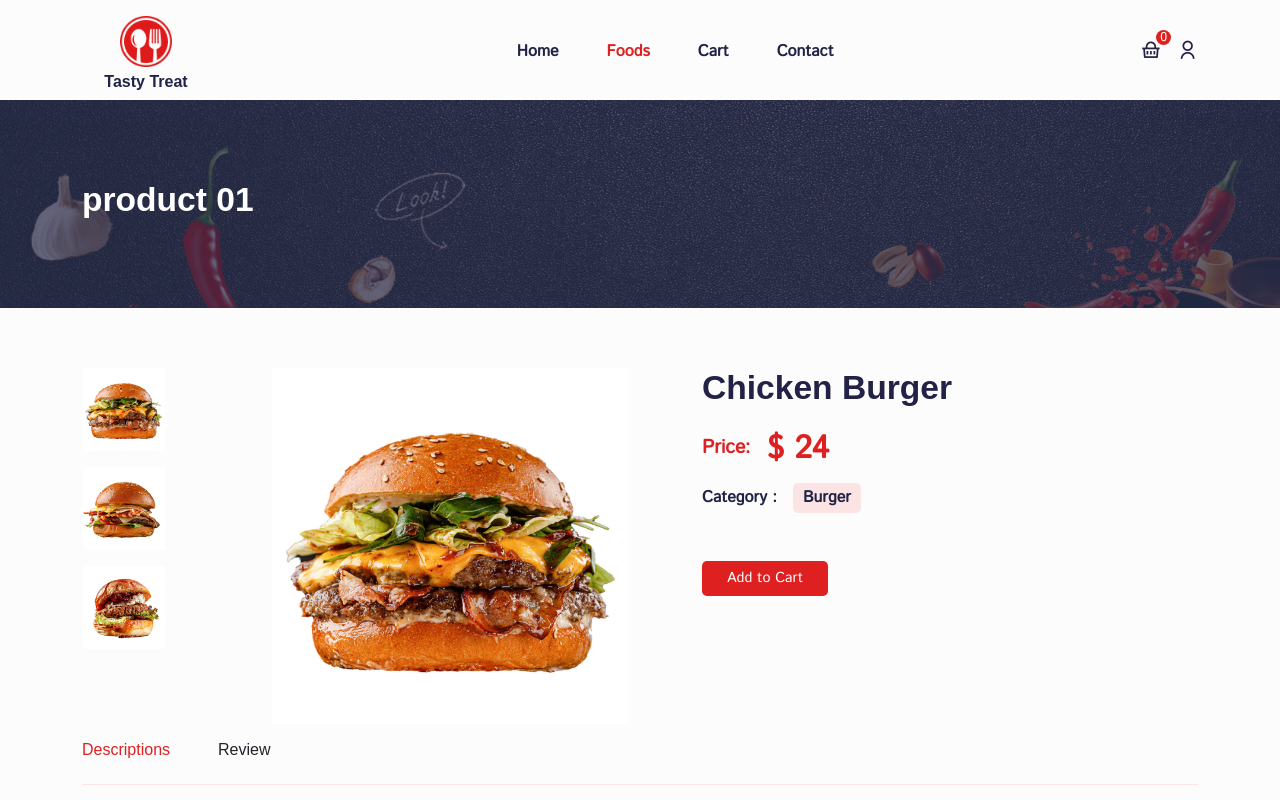
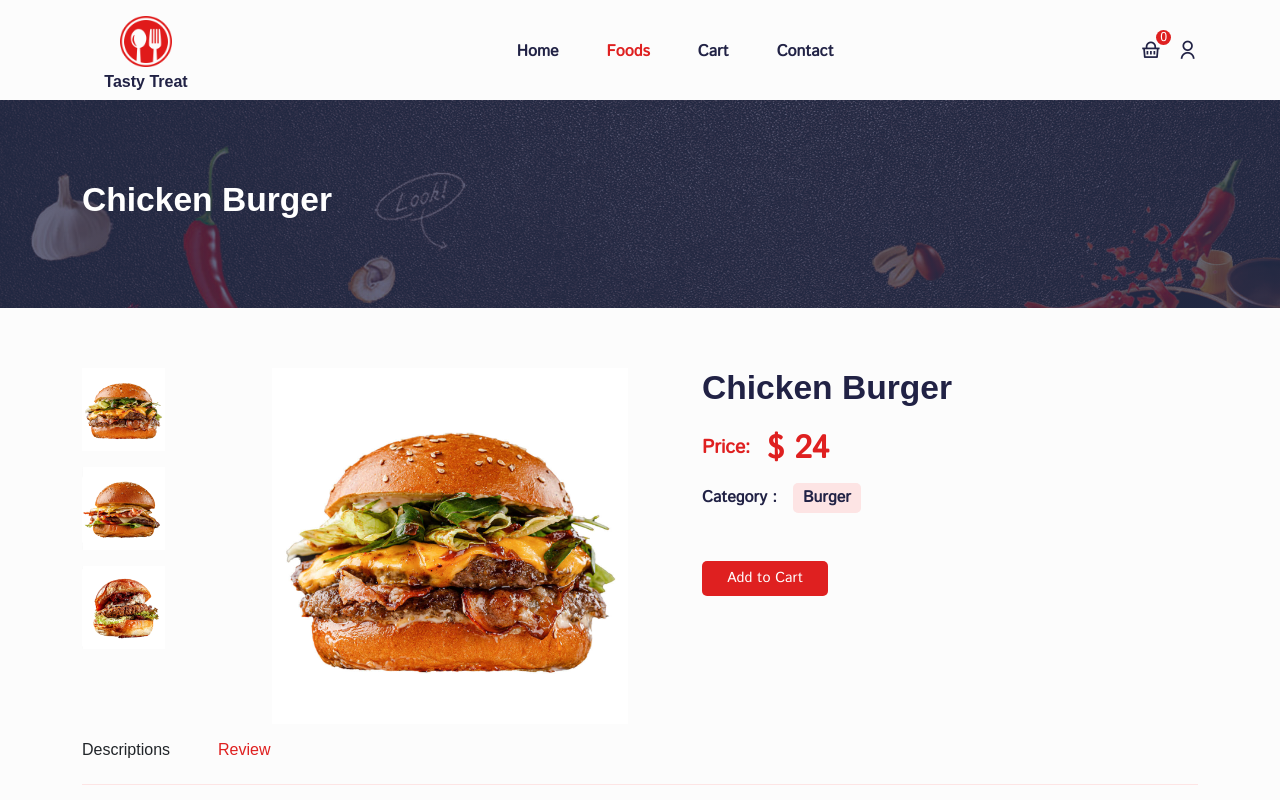
Before and after one commit to gholamreza-hasnzade/Reactjs-food-App-redux-toolkit, a React (Create React App) app: page /foods/01 in a window 1280 px wide. Both pictures are taken after a click on the element "Review". Shown: the top 800 px of the page. Built offline with nearby package versions, Linux system fonts and the light colour scheme; a web font is replaced by a local one.

Commit message:
show  filter category deatil food

```diff
--- a/src/pages/foodDetails/FoodDetails.jsx
+++ b/src/pages/foodDetails/FoodDetails.jsx
@@ -3,10 +3,9 @@ import { useParams } from "react-router-dom";
 
 import products from "../../assets/fake-data/products";
 import Helmet from "../../components/helmet/Helmet";
-import { CommonSection } from "../../components/UI";
+import { CommonSection, ProductCard } from "../../components/UI";
 
 import { Container, Row, Col } from "reactstrap";
-
 import "./food-details.css";
 
 const FoodDetails = () => {
@@ -15,23 +14,38 @@ const FoodDetails = () => {
   const product = products.find((product) => product.id === id);
   const [perViewImg, setPerViewImg] = useState(product.image01);
 
-  const {title ,image01 , image02 ,image03 ,price ,category ,desc} = product
+  const { title, image01, image02, image03, price, category, desc } = product;
+  const relatedProduct = products.filter((item) => item.category === category);
+
+
+  useEffect(() => {
+    setPerViewImg(image01)
+  }, [image01])
+
   return (
-    <Helmet title={`Product-details`}>
-      <CommonSection title={"product 01"} />
-
+    <Helmet title={`Product-details-${title}`}>
+      <CommonSection title={title} />
       <section>
         <Container>
           <Row>
             <Col lg="2" md="2">
               <div className="product__images">
-                <div className="img__item mb-3" onClick={() => setPerViewImg(image01)}>
+                <div
+                  className="img__item mb-3"
+                  onClick={() => setPerViewImg(image01)}
+                >
                   <img src={image01} alt="" className="w-50" />
                 </div>
-                <div className="img__item  mb-3" onClick={() => setPerViewImg(image02)}>
+                <div
+                  className="img__item  mb-3"
+                  onClick={() => setPerViewImg(image02)}
+                >
                   <img src={image02} alt="" className="w-50" />
                 </div>
-                <div className="img__item mb-3" onClick={() => setPerViewImg(image03)}>
+                <div
+                  className="img__item mb-3"
+                  onClick={() => setPerViewImg(image03)}
+                >
                   <img src={image03} alt="" className="w-50" />
                 </div>
               </div>
@@ -57,18 +71,27 @@ const FoodDetails = () => {
 
             <Col lg="12">
               <div className="tabs d-flex align-items-center gap-5 py-3 ">
-                <h6 className="tabs__active">Descriptions</h6>
-                <h6>Review</h6>
+                <h6
+                  className={`${tab === "desc" ? "tabs__active" : ""}`}
+                  onClick={() => setTab("desc")}
+                >
+                  Descriptions
+                </h6>
+                <h6
+                  className={`${tab === "rev" ? "tabs__active" : ""}`}
+                  onClick={() => setTab("rev")}
+                >
+                  Review
+                </h6>
               </div>
 
+              {tab === "desc" ? (
                 <div className="tab__content">
-                <p>
-                  {desc}
-                </p>
+                  <p>{desc}</p>
                 </div>
-
+              ) : (
                 <div className="tab_form mb-3">
-                <div className="review">
+                  <div className="review pt-5">
                     <p className="user__name mb-0">Gholamreza Tabrizi</p>
                     <p className="user__email">
                       gholamreza.hassanzade.1994@gmail.com
@@ -108,7 +131,19 @@ const FoodDetails = () => {
                     </button>
                   </form>
                 </div>
+              )}
             </Col>
+
+            <Col lg="12" className="mb-5 mt-4">
+              <h5>You might also like</h5>
+            </Col>
+            {
+              relatedProduct.map(item => (
+                <Col className="mb-4" lg="3" md="4" sm="6" xs="12" key={item.id}>
+                  <ProductCard item={item} />
+                </Col>
+              ))
+            }
           </Row>
         </Container>
       </section>
```
Lines whose indentation alone changed are shown as unchanged.
